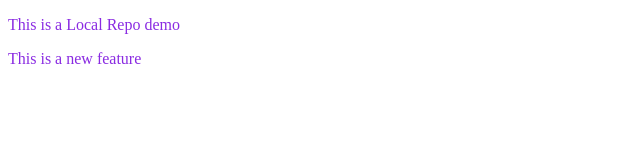
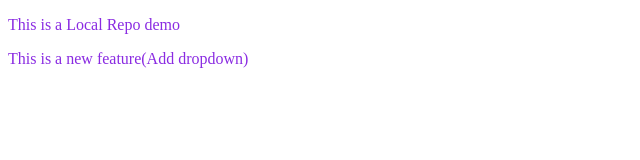
Before and after one commit to sandhiyarv2-345/localRepo, a plain HTML site: page index.html in a window 1280 px wide. Shown: the whole page, without its empty margins (0-640 px from the left). Drawn offline with Linux system fonts and the light colour scheme.

```diff
--- a/index.html
+++ b/index.html
@@ -8,6 +8,6 @@
 </head>
 <body>
     <p>This is a Local Repo demo</p>
-    <p>This is a new feature</p>
+    <p>This is a new feature(Add dropdown)</p>
 </body>
 </html>
```
